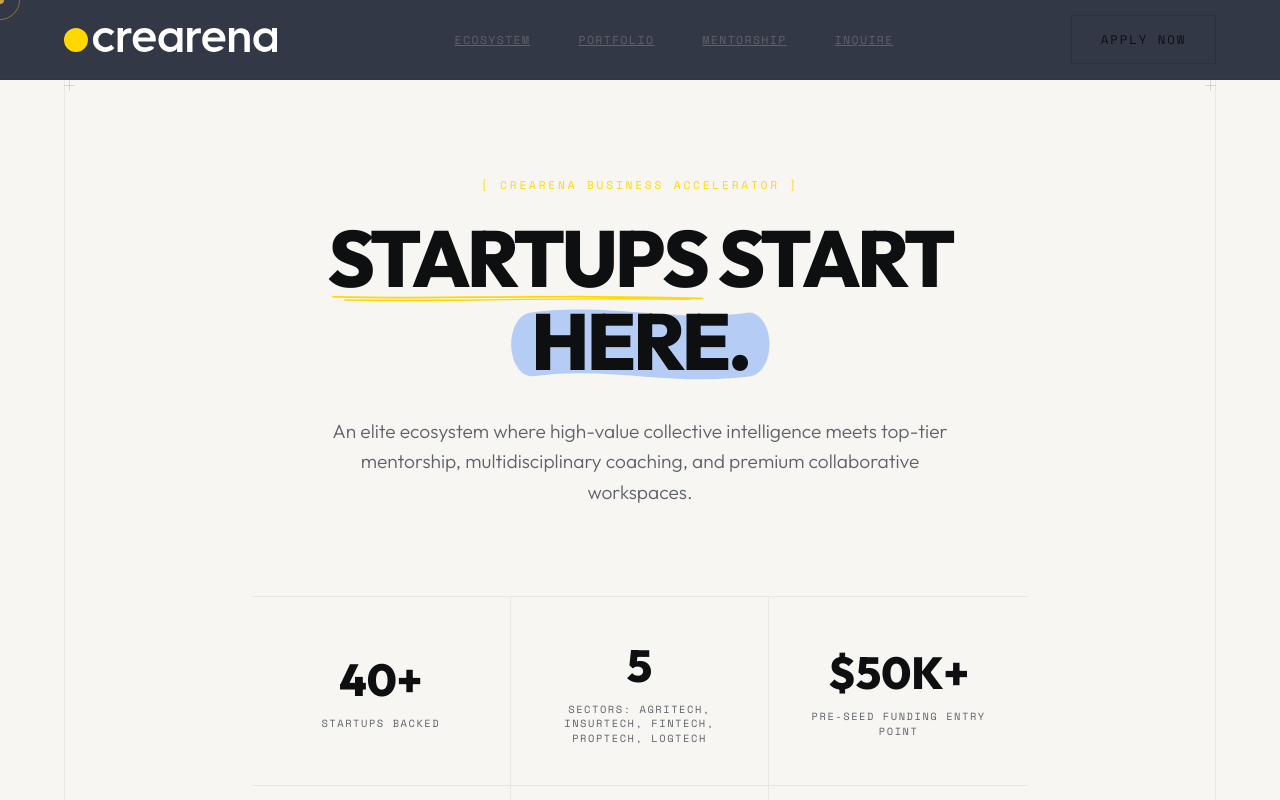
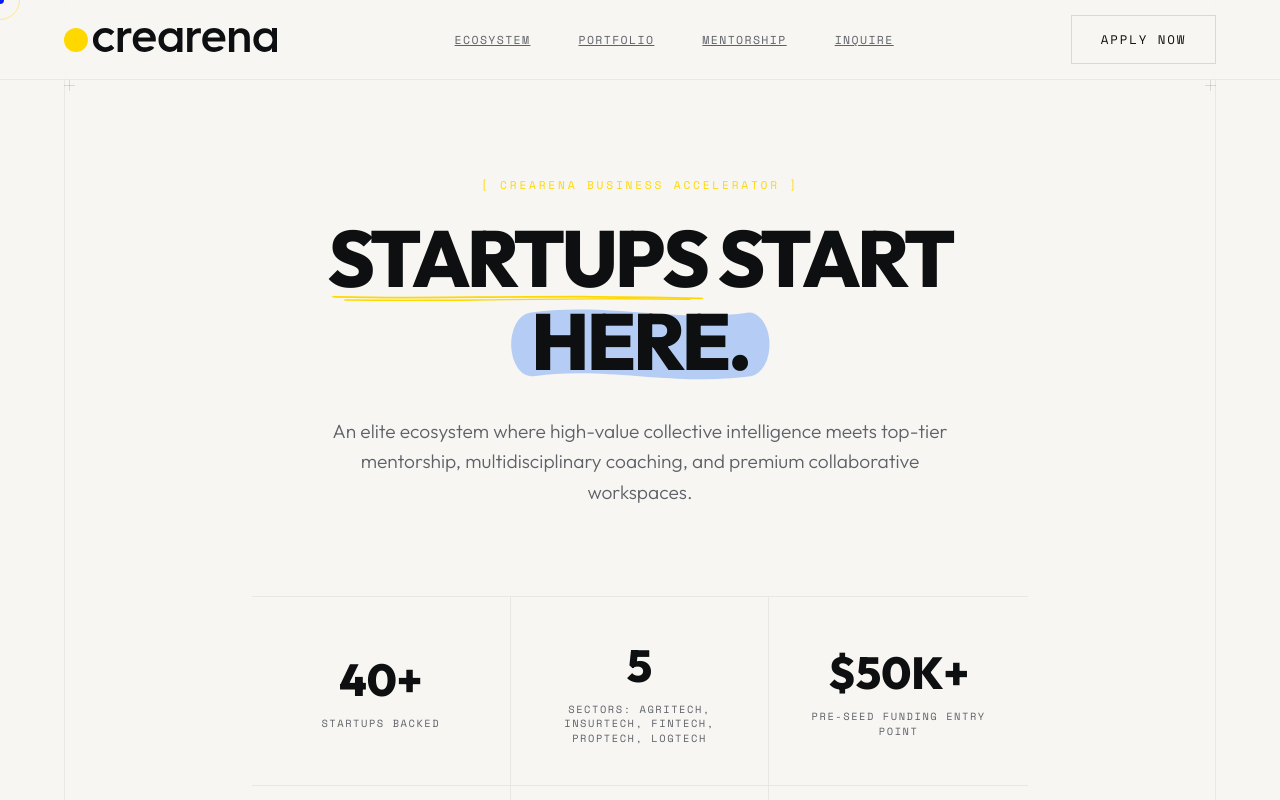
Before and after one commit to chacehy/crearena, a Next.js app: page / in a window 1280 px wide. Shown: the top 800 px of the page. Built offline with nearby package versions, Linux system fonts and the light colour scheme.

Commit message:
style: change navbar background to cream and logo text to adapt dynamically to light mode

```diff
--- a/src/app/globals.css
+++ b/src/app/globals.css
@@ -148,13 +148,14 @@ h1, h2, h3, h4, h5, h6 {
   padding: 0 4rem;
   z-index: 100;
   border-bottom: 1px solid var(--grid-color);
-  background-color: rgba(17, 23, 41, 0.85);
+  background-color: rgba(247, 246, 243, 0.85);
   backdrop-filter: blur(12px);
 }
 
 .logo-link {
   display: flex;
   align-items: center;
+  color: var(--text-color);
 }
 
 .nav-links {
--- a/src/app/page.jsx
+++ b/src/app/page.jsx
@@ -22,14 +22,14 @@ if (typeof window !== "undefined") {
 const BrandLogo = () => (
   <svg viewBox="0 0 556.6 62.6" className="brand-logo" style={{ height: "24px", width: "auto" }}>
     <circle cx="31.2" cy="31.2" r="31.2" fill="var(--accent-color)" />
-    <path fill="#FFFFFF" d="M131.4,10.1l-8.7,9.1c-3.8-4.2-9.3-6.6-15-6.5c-4.9-0.1-9.6,1.8-13,5.3c-3.4,3.6-5.3,8.3-5.2,13.3c-0.1,4.9,1.7,9.7,5.2,13.3c3.4,3.5,8.1,5.4,13,5.3c5.7,0.1,11.2-2.3,15-6.5l8.7,9c-6,6.7-14.7,10.4-23.7,10.2c-9,0-16.7-2.9-22.9-8.9s-9.3-13.5-9.3-22.5s3-16.3,9.3-22.3s13.9-8.8,22.9-8.8C117.2,0.1,125,3.3,131.4,10.1z" />
-    <path fill="#FFFFFF" d="M139.9,62.6V0.1h14v10.5c2.8-6.2,9.3-10,17.6-10c1.4,0,2.8,0.1,4.2,0.4v13.6c-1.9-0.4-3.9-0.6-5.9-0.6c-9.8,0-16,6.1-16,15.9v32.8H139.9z" />
-    <path fill="#FFFFFF" d="M179.3,31.4c0-9.4,2.9-16.9,8.7-22.7s13.3-8.6,22.3-8.6c8.6,0,15.6,2.8,21,8.6s8.2,12.8,8.2,21.3c0,1.8-0.1,3.4-0.2,4.9h-46c0.5,9.4,7.4,15.5,17.9,15.5c2.9,0,5.9-0.6,8.6-1.7c5.2-2.3,11.3-1.3,15.4,2.6l0.5,0.5c-6.4,7-15.4,10.9-24.9,10.8c-9.3,0-16.9-3.1-22.7-8.6s-8.7-12.9-8.7-22.2V31.4z M225.2,25c0-3.5-1.7-6.8-4.5-9c-2.9-2.6-6.6-4-10.5-3.9c-4.1-0.1-8.1,1.3-11.4,3.8c-3,2.1-4.9,5.5-5.3,9.1H225.2z" />
-    <path fill="#FFFFFF" d="M294.9,10.4V0.1H309v62.5h-14.1V52.4c-2,5.8-9.2,10.2-18.9,10.2c-8,0-15.7-3.3-21.1-9.2c-5.6-6-8.5-13.3-8.5-22.1s2.8-16.1,8.5-22c5.5-5.8,13.2-9.1,21.2-8.9C285.8,0.5,292.9,4.6,294.9,10.4z M290.7,44.3c3.5-3.4,5.4-8.1,5.3-13c0.1-4.9-1.8-9.6-5.3-12.9c-3.4-3.4-8-5.3-12.8-5.2c-4.7-0.1-9.3,1.8-12.6,5.2c-3.3,3.5-5.1,8.1-4.9,12.9c-0.2,4.8,1.6,9.5,4.9,12.9c3.3,3.4,7.8,5.3,12.6,5.2C282.7,49.6,287.3,47.7,290.7,44.3L290.7,44.3z" />
-    <path fill="#FFFFFF" d="M321.2,62.6V0.1h14v10.5c2.8-6.2,9.3-10,17.6-10c1.4,0,2.8,0.1,4.2,0.4v13.6c-1.9-0.4-3.9-0.6-5.9-0.6c-9.8,0-16,6.1-16,15.9v32.8H321.2z" />
-    <path fill="#FFFFFF" d="M360.6,31.4c0-9.4,2.9-16.9,8.7-22.7s13.3-8.6,22.3-8.6c8.6,0,15.6,2.8,21,8.6s8.3,12.8,8.3,21.3c0,1.8-0.1,3.4-0.2,4.9h-46.1c0.5,9.4,7.4,15.5,17.9,15.5c2.9,0,5.8-0.6,8.5-1.7c5.2-2.3,11.3-1.3,15.4,2.6l0.5,0.5c-6.4,7-15.4,10.9-24.9,10.8c-9.3,0-16.9-3.1-22.7-8.6s-8.7-12.9-8.7-22.2L360.6,31.4z M406.6,25c0-3.5-1.7-6.8-4.5-9c-2.9-2.6-6.6-4-10.5-3.9c-4.1-0.1-8.1,1.3-11.4,3.8c-3,2.2-4.9,5.5-5.2,9.1H406.6z" />
-    <path fill="#FFFFFF" d="M430.3,62.6V0.1h14v10.1c2.8-5.8,9.5-9.6,18-9.6c14.1,0,22.4,9.1,22.4,23.7v38.3h-14.1V26.3c0-8.1-4.7-13.2-12.6-13.2s-13.8,5.6-13.8,13.7v35.7H430.3z" />
-    <path fill="#FFFFFF" d="M542.5,10.4V0.1h14.1v62.5h-14.1V52.4c-2,5.8-9.2,10.2-18.9,10.2c-8,0-15.7-3.3-21.1-9.2c-5.6-6-8.5-13.3-8.5-22.1s2.8-16.1,8.5-22c5.5-5.8,13.2-9.1,21.1-8.9C533.3,0.5,540.5,4.6,542.5,10.4z M538.3,44.3c3.5-3.4,5.4-8.1,5.3-12.9c0.1-4.9-1.8-9.6-5.3-12.9c-3.4-3.4-8-5.3-12.8-5.2c-4.7-0.1-9.3,1.8-12.6,5.2c-3.3,3.5-5.1,8.1-4.9,12.9c-0.2,4.8,1.6,9.5,4.9,12.9c3.3,3.4,7.8,5.3,12.6,5.2C530.3,49.6,534.9,47.7,538.3,44.3L538.3,44.3z" />
+    <path fill="currentColor" d="M131.4,10.1l-8.7,9.1c-3.8-4.2-9.3-6.6-15-6.5c-4.9-0.1-9.6,1.8-13,5.3c-3.4,3.6-5.3,8.3-5.2,13.3c-0.1,4.9,1.7,9.7,5.2,13.3c3.4,3.5,8.1,5.4,13,5.3c5.7,0.1,11.2-2.3,15-6.5l8.7,9c-6,6.7-14.7,10.4-23.7,10.2c-9,0-16.7-2.9-22.9-8.9s-9.3-13.5-9.3-22.5s3-16.3,9.3-22.3s13.9-8.8,22.9-8.8C117.2,0.1,125,3.3,131.4,10.1z" />
+    <path fill="currentColor" d="M139.9,62.6V0.1h14v10.5c2.8-6.2,9.3-10,17.6-10c1.4,0,2.8,0.1,4.2,0.4v13.6c-1.9-0.4-3.9-0.6-5.9-0.6c-9.8,0-16,6.1-16,15.9v32.8H139.9z" />
+    <path fill="currentColor" d="M179.3,31.4c0-9.4,2.9-16.9,8.7-22.7s13.3-8.6,22.3-8.6c8.6,0,15.6,2.8,21,8.6s8.2,12.8,8.2,21.3c0,1.8-0.1,3.4-0.2,4.9h-46c0.5,9.4,7.4,15.5,17.9,15.5c2.9,0,5.9-0.6,8.6-1.7c5.2-2.3,11.3-1.3,15.4,2.6l0.5,0.5c-6.4,7-15.4,10.9-24.9,10.8c-9.3,0-16.9-3.1-22.7-8.6s-8.7-12.9-8.7-22.2V31.4z M225.2,25c0-3.5-1.7-6.8-4.5-9c-2.9-2.6-6.6-4-10.5-3.9c-4.1-0.1-8.1,1.3-11.4,3.8c-3,2.1-4.9,5.5-5.3,9.1H225.2z" />
+    <path fill="currentColor" d="M294.9,10.4V0.1H309v62.5h-14.1V52.4c-2,5.8-9.2,10.2-18.9,10.2c-8,0-15.7-3.3-21.1-9.2c-5.6-6-8.5-13.3-8.5-22.1s2.8-16.1,8.5-22c5.5-5.8,13.2-9.1,21.2-8.9C285.8,0.5,292.9,4.6,294.9,10.4z M290.7,44.3c3.5-3.4,5.4-8.1,5.3-13c0.1-4.9-1.8-9.6-5.3-12.9c-3.4-3.4-8-5.3-12.8-5.2c-4.7-0.1-9.3,1.8-12.6,5.2c-3.3,3.5-5.1,8.1-4.9,12.9c-0.2,4.8,1.6,9.5,4.9,12.9c3.3,3.4,7.8,5.3,12.6,5.2C282.7,49.6,287.3,47.7,290.7,44.3L290.7,44.3z" />
+    <path fill="currentColor" d="M321.2,62.6V0.1h14v10.5c2.8-6.2,9.3-10,17.6-10c1.4,0,2.8,0.1,4.2,0.4v13.6c-1.9-0.4-3.9-0.6-5.9-0.6c-9.8,0-16,6.1-16,15.9v32.8H321.2z" />
+    <path fill="currentColor" d="M360.6,31.4c0-9.4,2.9-16.9,8.7-22.7s13.3-8.6,22.3-8.6c8.6,0,15.6,2.8,21,8.6s8.3,12.8,8.3,21.3c0,1.8-0.1,3.4-0.2,4.9h-46.1c0.5,9.4,7.4,15.5,17.9,15.5c2.9,0,5.8-0.6,8.5-1.7c5.2-2.3,11.3-1.3,15.4,2.6l0.5,0.5c-6.4,7-15.4,10.9-24.9,10.8c-9.3,0-16.9-3.1-22.7-8.6s-8.7-12.9-8.7-22.2L360.6,31.4z M406.6,25c0-3.5-1.7-6.8-4.5-9c-2.9-2.6-6.6-4-10.5-3.9c-4.1-0.1-8.1,1.3-11.4,3.8c-3,2.2-4.9,5.5-5.2,9.1H406.6z" />
+    <path fill="currentColor" d="M430.3,62.6V0.1h14v10.1c2.8-5.8,9.5-9.6,18-9.6c14.1,0,22.4,9.1,22.4,23.7v38.3h-14.1V26.3c0-8.1-4.7-13.2-12.6-13.2s-13.8,5.6-13.8,13.7v35.7H430.3z" />
+    <path fill="currentColor" d="M542.5,10.4V0.1h14.1v62.5h-14.1V52.4c-2,5.8-9.2,10.2-18.9,10.2c-8,0-15.7-3.3-21.1-9.2c-5.6-6-8.5-13.3-8.5-22.1s2.8-16.1,8.5-22c5.5-5.8,13.2-9.1,21.1-8.9C533.3,0.5,540.5,4.6,542.5,10.4z M538.3,44.3c3.5-3.4,5.4-8.1,5.3-12.9c0.1-4.9-1.8-9.6-5.3-12.9c-3.4-3.4-8-5.3-12.8-5.2c-4.7-0.1-9.3,1.8-12.6,5.2c-3.3,3.5-5.1,8.1-4.9,12.9c-0.2,4.8,1.6,9.5,4.9,12.9c3.3,3.4,7.8,5.3,12.6,5.2C530.3,49.6,534.9,47.7,538.3,44.3L538.3,44.3z" />
   </svg>
 );
 
```
